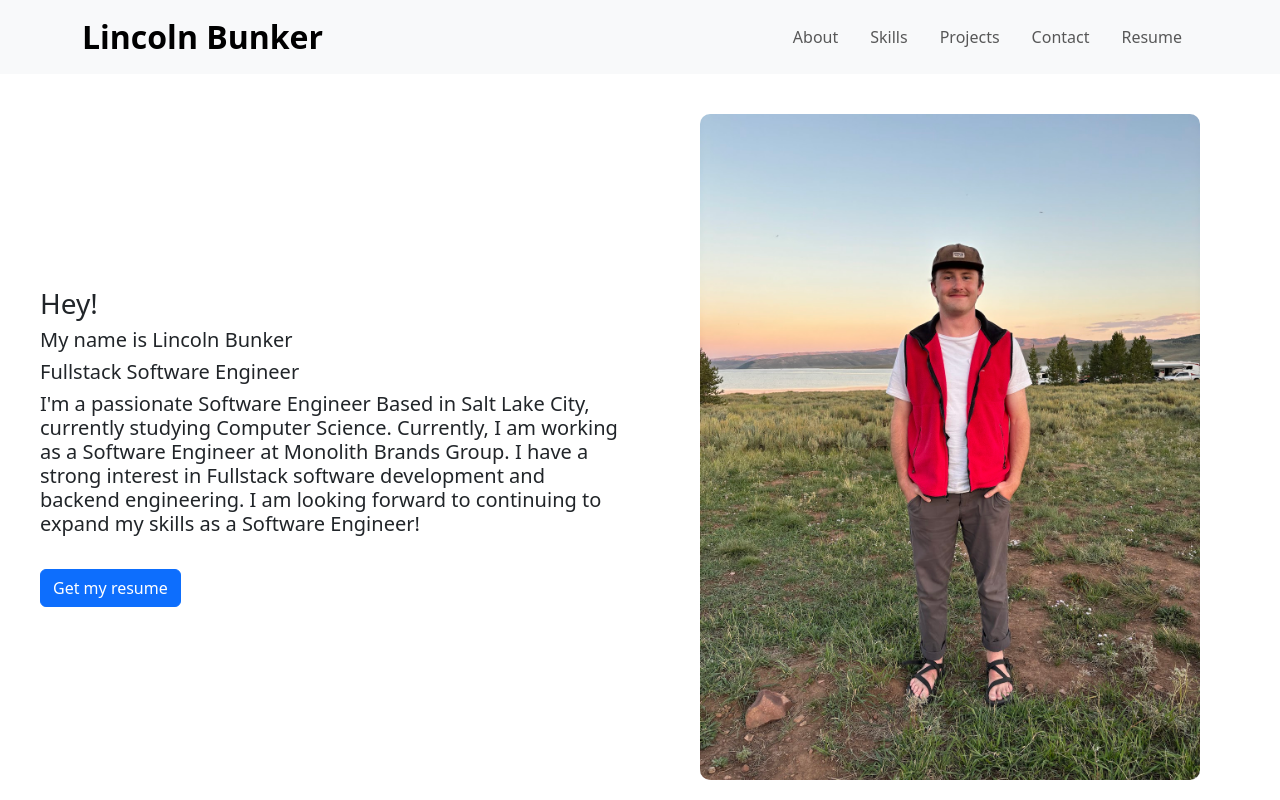
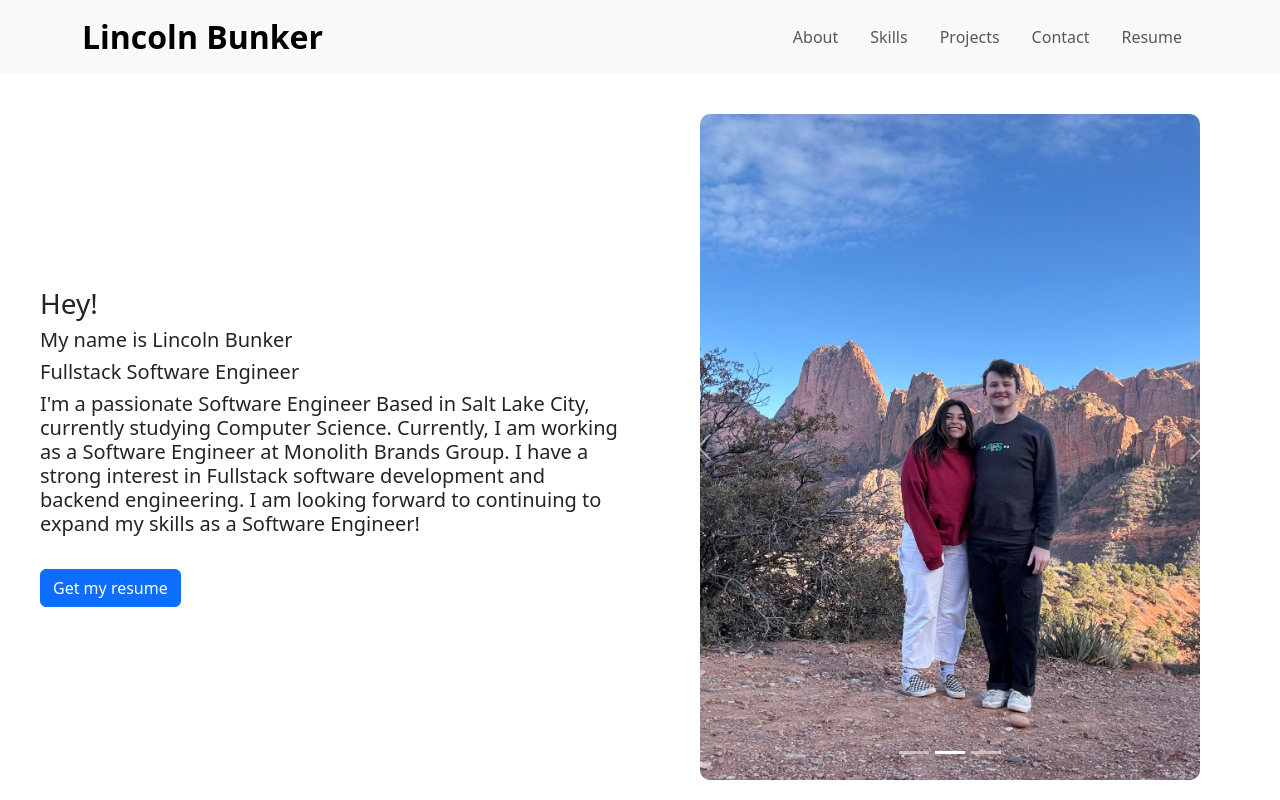
Before and after one commit to LincolnJBunker/portfolio-lincoln, a React (Vite) app: page /portfolio-lincoln/about in a window 1280 px wide. Shown: the top 800 px of the page. Built offline with nearby package versions, Linux system fonts and the light colour scheme.

Commit message:
adding a carousel of images

```diff
--- a/src/pages/home.tsx
+++ b/src/pages/home.tsx
@@ -1,6 +1,8 @@
 import React from "react";
-import { Button } from "react-bootstrap";
+import { Button, Carousel, CarouselItem } from "react-bootstrap";
 import me from "../../public/Portfolio.jpg";
+import wyoming from "../../public/WyomingMe.jpg"
+import family from "../../public/MeAndWifey.jpg"
 
 export const Home = () => {
   return (
@@ -35,7 +37,7 @@ export const Home = () => {
 
         {/* Image Section */}
         <div style={{ flex: 1, textAlign: "center", minWidth: "280px" }}>
-          <img
+          {/* <img
             src={me}
             alt="Image of Lincoln Bunker"
             style={{
@@ -43,7 +45,42 @@ export const Home = () => {
               maxWidth: "500px",
               borderRadius: "10px",
             }}
-          />
+          /> */}
+          <Carousel>
+            <CarouselItem>
+            <img
+                src={me}
+                alt="Image of Lincoln Bunker"
+                style={{
+                width: "100%",
+                maxWidth: "500px",
+                borderRadius: "10px",
+                }}
+            />
+            </CarouselItem>
+            <CarouselItem>
+            <img
+                src={family}
+                alt="Image of Lincoln and Kylie"
+                style={{
+                width: "100%",
+                maxWidth: "500px",
+                borderRadius: "10px",
+                }}
+            />
+            </CarouselItem>
+            <CarouselItem>
+            <img
+                src={wyoming}
+                alt="Image of Lincoln Bunker in the Tetons"
+                style={{
+                width: "100%",
+                maxWidth: "500px",
+                borderRadius: "10px",
+                }}
+            />
+            </CarouselItem>
+          </Carousel>
         </div>
       </div>
     </React.Fragment>
```
Also changed, not shown: public/MeAndWifey.jpg (added), public/WyomingMe.jpg (added).
